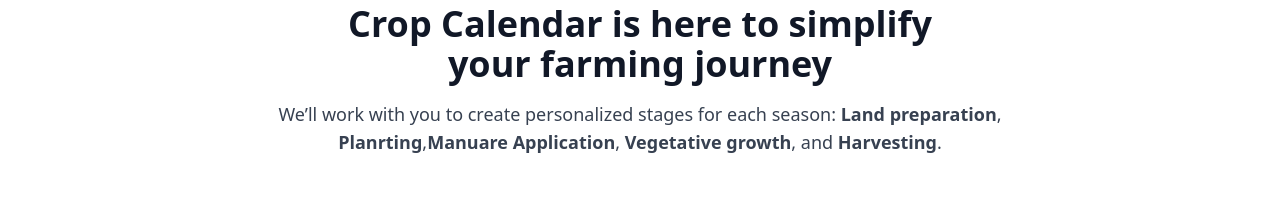
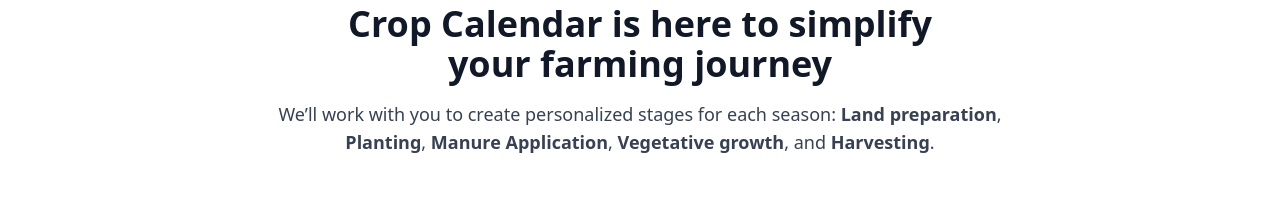
Before and after one commit to antonyosebe/crop_calender, a React (Create React App) app: page / in a window 1280 px wide. Shown: the part 1500-1718 px from the top of the page. Built offline with nearby package versions, Linux system fonts and the light colour scheme; grey boxes are pictures that could not be loaded.

Commit message:
minor renamings

```diff
--- a/src/components/CropCalendar.js
+++ b/src/components/CropCalendar.js
@@ -83,8 +83,8 @@ const CropCalendar = () => {
           <p className="text-gray-700 text-lg max-w-3xl mx-auto">
             We’ll work with you to create personalized stages for each season:{" "}
             <span className="font-semibold">Land preparation</span>,{" "}
-            <span className="font-semibold">Planrting</span>,
-            <span className="font-semibold">Manuare Application</span>,{" "}
+            <span className="font-semibold">Planting</span>,{" "}
+            <span className="font-semibold">Manure Application</span>,{" "}
             <span className="font-semibold">Vegetative growth</span>, and{" "}
             <span className="font-semibold">Harvesting</span>.
           </p>
```
